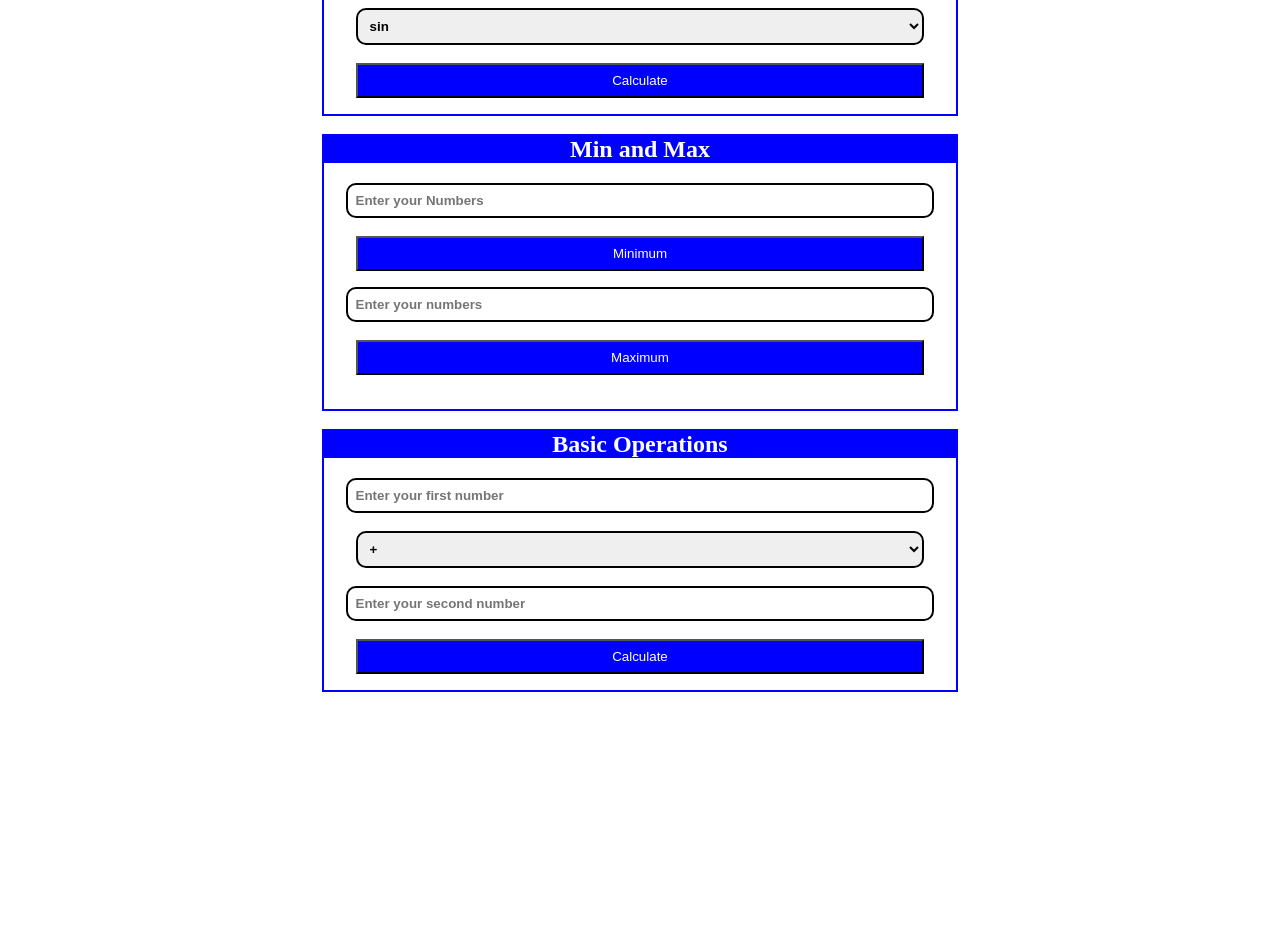
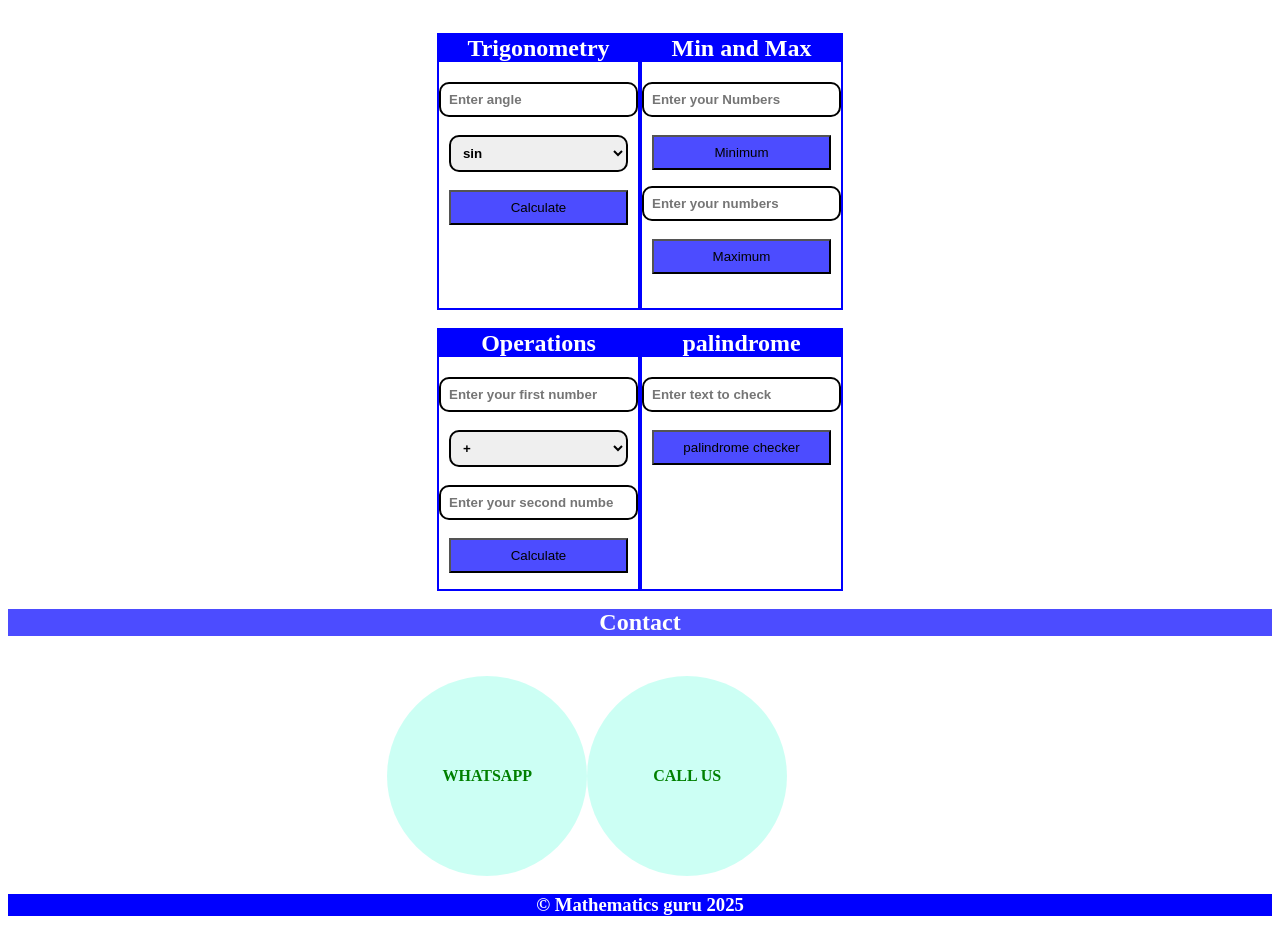
Before and after one commit to Jossyjboy04/mathemataicsguru, a website: page calc.html in a window 1280 px wide. Shown: the part 102-1037 px from the top of the page. Before the commit the page ends 802 px from the top, so only its background shows below. Drawn offline with Linux system fonts and the light colour scheme.

Commit message:
updated code and files

```diff
--- a/calc.css
+++ b/calc.css
@@ -1,9 +1,32 @@
+#new{
+  background-color:rgba(0,0,255,0.7);
+  color:white;
+  text-align: center ;
+
+}
+ul a{
+  color:white;
+  text-decoration:none;
+}
+#summary{
+  margin:0 auto;
+}
+table a{
+  color:white;
+  text-decoration: none ;
+}
 .calculator{
 width:100%;
+display:flex;
+justify-content:center;
+}
+.contain{
+  width:100%;
+  display:flex;
+  Justify-content:center;
 }
 #form{
   max-width:50%;
-    margin:0 auto;
   background-color:white;
   border:2px solid blue;
   text-align:center;
@@ -22,14 +45,12 @@
   border-radius:10px;
 }
 button{
-    background-color:blue;
-    color:white;
+  background-color:rgba(0,0,255,0.7);
   padding:8px;
   width:90%;
 }
 #form1{
   max-width:50%;
-    margin:auto;
   background-color:white;
   border:2px solid blue;
   text-align:center;
@@ -44,7 +65,6 @@
 }
 #form2{
   max-width:50%;
-    margin:auto;
   background-color:white;
   border:2px solid blue;
   text-align:center;
@@ -57,3 +77,64 @@
   font-weight:bold;
   border-radius:10px;
 }
+#text{
+  border:2px solid black;
+  padding:8px;
+  width:90%;
+  font-weight:bold;
+  border-radius:10px;
+}
+#form3{
+  max-width:50%;
+  background-color:white;
+  border:2px solid blue;
+  text-align:center;
+  font-weight:bold;
+}
+#conte h2{
+  background-color:rgba(0,0,255,0.7);
+  color:white;
+  text-align:center;
+}
+.contact{
+  display:flex;
+}
+#cont h2{
+  color:white;
+  background-color:rgba(0,0,255,0.7);
+  text-align:center;
+}
+#whatsapp{
+  width:200px;
+  height:200px;
+  text-align:center;
+  border-radius:50%;
+  line-height:200px;
+  background-color:rgba(0,255,200,0.2);
+  margin-left:30%;
+  margin-top:20px;
+}
+#whatsapp a{
+  color: green ;
+  text-decoration:none;
+  font-weight:bold;
+}
+#call{
+  width:200px;
+  height:200px;
+  text-align:center;
+  border-radius:50%;
+  line-height:200px;
+  background-color:rgba(0,255,200,0.2);
+  margin-top:20px;
+}
+#call a{
+  color: green ;
+  text-decoration:none;
+  font-weight:bold;
+}
+#foot{
+  color:white;
+  background-color:blue;
+  text-align:center;
+}
--- a/calc.html
+++ b/calc.html
@@ -7,7 +7,29 @@
   <link rel="stylesheet" href="calc.css">
 </head>
 <body>
+  <main>
+  <div id="new">
+    <h1>Mathematics Guru</h1>
+<nav>
+    <details>
+    <summary>&#9776;</summary>
+    <table id="summary">
+      <tr>
+    <td><a href="home.html">Home</a></td>
+
+   </tr>
+    </table>
+    <ul>
+      <li><a href="blog.html">Blog</a></li>
+    <li><a href="faq.html">FAQ</a></li>
+    <li><a href="#contact">Contact</a></li>
+    </ul>
+    </details>
+</nav>
+</div>
+<br><br>
   <div class="calculator">
+
   <div id="form">
     <h2>Trigonometry</h2>
 
@@ -32,9 +54,11 @@
     <input id="max" type="numbers" placeholder="Enter your numbers"><br><br><button onclick="maximum()">Maximum</button><br><br>
     <p id="maxResult"></p>
   </div>
+  </div>
   <br>
+  <div class="contain">
   <div id="form2">
-    <h2>Basic Operations </h2>
+    <h2>Operations </h2>
     <input type="number" id="first" placeholder="Enter your first number"><br><br>
     <select id="operation">
       <option selected value="add">+</option>
@@ -49,6 +73,35 @@
     <button onclick="calculate()">Calculate</button>
     <p id="result"></p>
   </div>
+  <br>
+      <div id="form3">
+      <h2>palindrome</h2>
+    <input id="text" type="text" placeholder="Enter text to check"><br><br><button onclick="isPalindrome()">palindrome checker</button>
+    <p id="pal"></p>
+    </div>
+    </div>
+    <br>
+    <section id="contact">
+      <div id="conte">
+      <h2>Contact</h2>
+      </div>
+      <div class="contact">
+        <div id="whatsapp"><strong><a href="https://chat.whatsapp.com/FMCl7nOoQLA12QTkX4bx9u">WHATSAPP</a></strong>
+    </div>
+        <div id="call">
+         <a href="tel:07038640142">CALL US</a>
+          </div>
+      </div>
+      </section>
+      </div>
+      </main>
+    <footer>
+        <div id="foot">
+    <h3><b>&copy; Mathematics guru 2025</b></h3>
+    </div>
+    </footer>
+    </div>
+
 <script src="calc.js"></script>
 </body>
 </html>
--- a/calc.js
+++ b/calc.js
@@ -1,4 +1,5 @@
 // JavaScript code for the calculator functionality
+//The function for trigonometry
 function trigOperation(){
     let angle=document.getElementById("angle").value;
     let func=document.getElementById("func").value;
@@ -30,7 +31,7 @@ function trigOperation(){
     document.getElementById("trigResult1").textContent=func + angle +" is " + answerr + " in degree";
 
 }
-
+//minimum value checker function
 function minimum(){
     let min=document.getElementById("min").value;
     array=min.split(",")
@@ -45,7 +46,7 @@ function maximum(){
     let calcMax=Math.max(...array);
     document.getElementById("maxResult").textContent=calcMax;
 }
-
+//basic operation calculator
 function calculate(){
     let first=Number(document.getElementById("first").value);
     let operation=document.getElementById("operation").value;
@@ -85,3 +86,19 @@ function calculate(){
     }
     document.getElementById("result").textContent=result;
 }
+//palindrome checker
+function isPalindrome(){
+  let input=document.getElementById("text").value.toLowerCase();
+  let result;
+  array=input.split("");
+  array=array.reverse();
+  reversed=array.join("");
+  if(input===reversed){
+    result="true";
+  }
+  else{
+    result="false"
+  }
+  let a=document.getElementById("pal")
+ a.textContent=result;
+}
```
Also changed, not shown: home.html (+2 -2 lines), style.css (+10 -0 lines), alert.html (renamed from review.html). Lines whose indentation alone changed are shown as unchanged.
